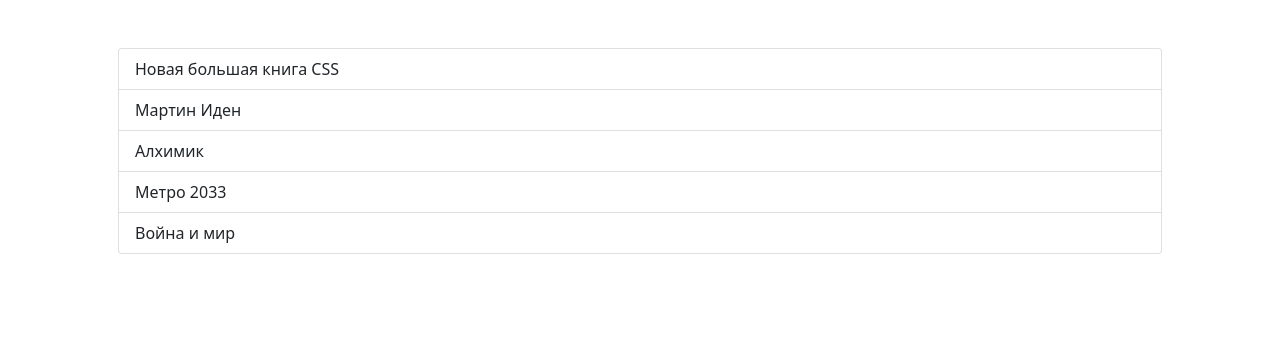
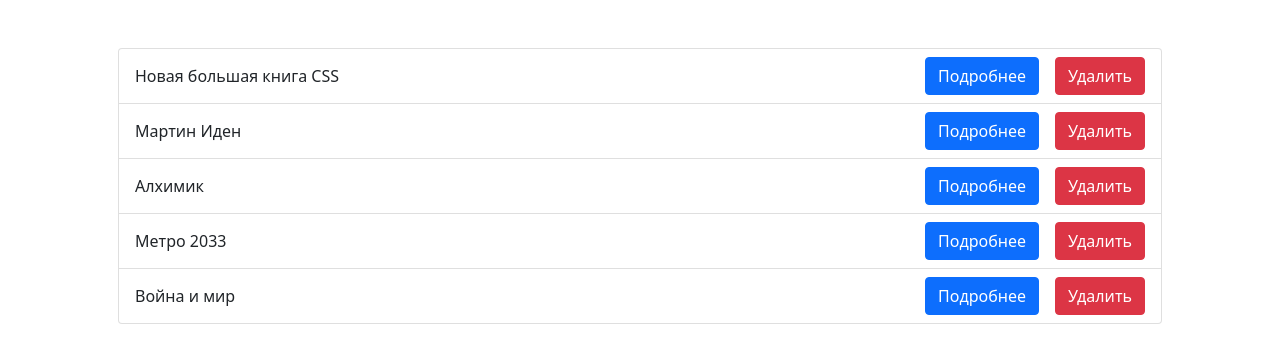
Before and after one commit to Handsome1337/oken-test, a React app: page / in a window 1280 px wide. Shown: the top 360 px of the page. Built offline with nearby package versions, Linux system fonts and the light colour scheme.

Commit message:
Добавляет кнопки "Поробнее" и "Удалить"

```diff
--- a/src/components/BookItem/index.tsx
+++ b/src/components/BookItem/index.tsx
@@ -6,6 +6,12 @@
 
 export const BookItem: React.FC<IBookItemProps> = ({ name } ) => {
   return (
-    <li className="list-group-item list-group-item-action">{name}</li>
+    <li className="list-group-item list-group-item-action d-flex align-items-center">
+      {name}
+      <div className="ms-auto">
+        <a className="btn btn-primary me-3">Подробнее</a>
+        <button className="btn btn-danger">Удалить</button>
+      </div>
+    </li>
   )
 };
```
